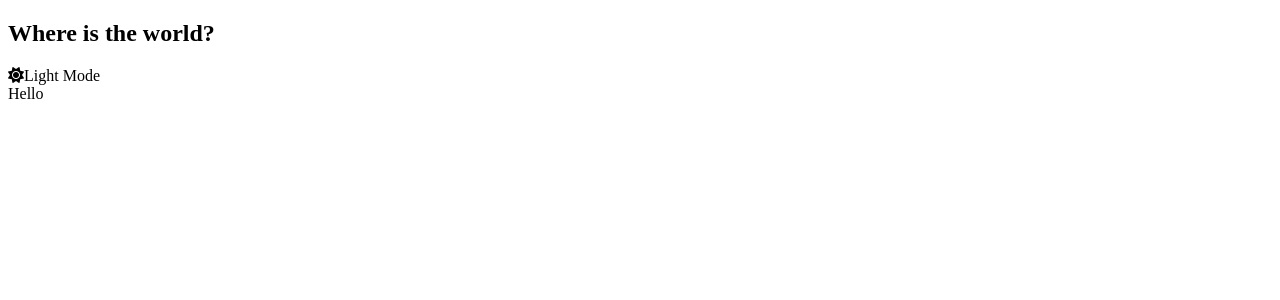
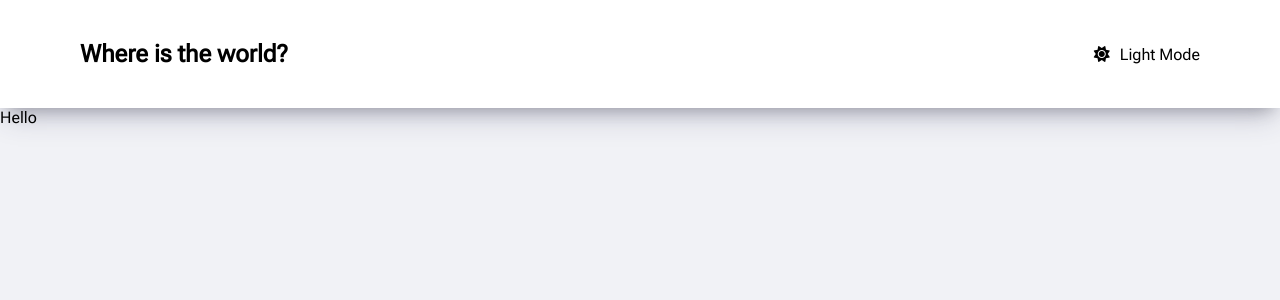
Before and after one commit to amir-shahsahebi/countries, a React (Create React App) app: page / in a window 1280 px wide. Shown: the top 300 px of the page. Built offline with nearby package versions, Linux system fonts and the light colour scheme.

Commit message:
variable color added

```diff
--- a/src/Navbar.js
+++ b/src/Navbar.js
@@ -2,7 +2,14 @@ const Navbar = () => {
   return (
     <nav>
       <h1>Where is the world?</h1>
-      <span>
+      <span
+        style={{
+          root: {
+            __acolor: "red",
+          },
+        }}
+        className="switch"
+      >
         <i className="fas fa-sun"></i>
         <span>Light Mode</span>
       </span>
--- a/src/index.css
+++ b/src/index.css
@@ -1,6 +1,36 @@
-@import url("https://fonts.googleapis.com/css2?family=Roboto:wght@100;300;400;500;700&display=swap");
+@import url("https://fonts.googleapis.com/css2?family=Roboto+Flex:opsz,wght@8..144,200;8..144,300;8..144,400&display=swap");
 * {
   margin: 0;
   padding: 0;
-  font-family: "Roboto", Courier, monospace;
+  font-family: "Roboto Flex", Courier, monospace;
 }
+
+:root {
+  --first-color: #f1f2f6;
+  --second-color: black;
+}
+
+.dark-mode {
+  --first-color: #2f3542;
+  --second-color: white;
+}
+
+body {
+  /* background: #f1f2f6; */
+  background: var(--first-color);
+  color: var(--second-color);
+}
+
+nav {
+  display: flex;
+  flex-flow: row wrap;
+  justify-content: space-between;
+  align-items: center;
+  background: #fff;
+  padding: 40px 80px;
+  box-shadow: rgba(50, 50, 93, 0.25) 0px 13px 27px -5px,
+    rgba(0, 0, 0, 0.3) 0px 8px 16px -8px;
+}
+i {
+  padding-right: 10px;
+}
--- a/src/index.js
+++ b/src/index.js
@@ -1,5 +1,6 @@
 import React from "react";
 import ReactDOM from "react-dom/client";
+import "./index.css";
 import App from "./App";
 
 const root = ReactDOM.createRoot(document.getElementById("root"));
```
